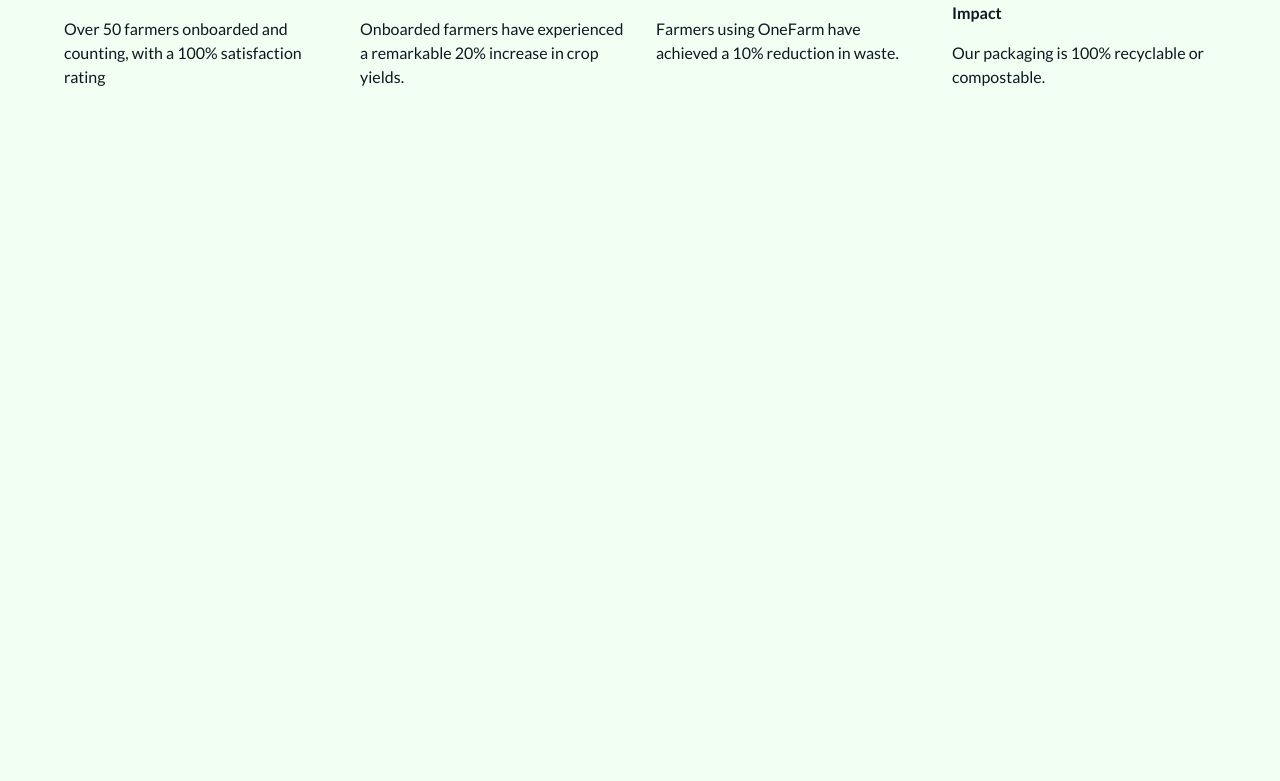
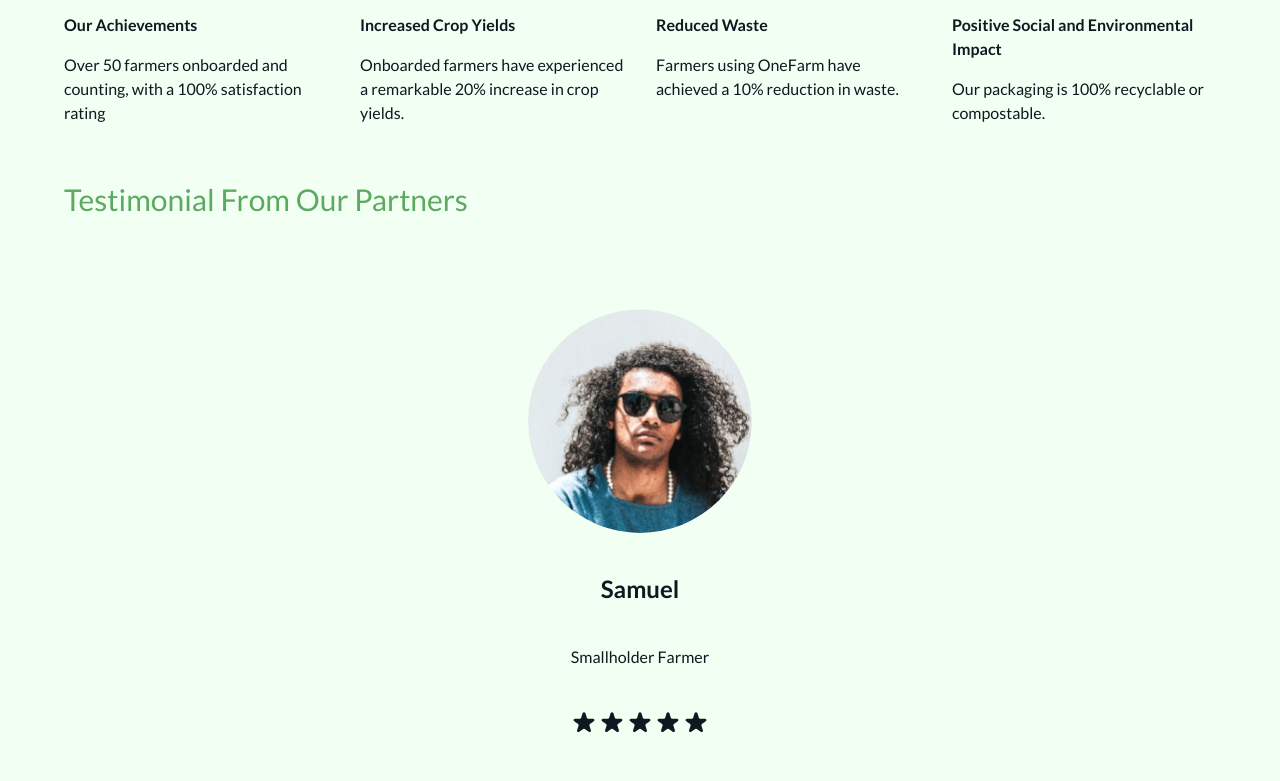
Before and after one commit to OneFarmTech/FE, a React (Vite) app: page / in a window 1280 px wide. Shown: the part 4270-5051 px from the top of the page. Before the commit the page ends 4387 px from the top, so only its background shows below. Built offline with nearby package versions, Linux system fonts and the light colour scheme.

Commit message:
Add fifth card

```diff
--- a/src/assets/styles/index.css
+++ b/src/assets/styles/index.css
@@ -36,7 +36,7 @@
   }
 
   .dot-card {
-    @apply border border-dashed p-3;
+    @apply border border-dashed p-5;
   }
 
   .green-dot-card {
--- a/src/components/CardFour.jsx
+++ b/src/components/CardFour.jsx
@@ -4,7 +4,7 @@ const CardFour = (props) => {
   const { order, img, heading, list } = props;
 
   return (
-    <article className="flex flex-col lg:flex-row gap-4 lg:gap-[8rem]">
+    <article className="flex flex-col lg:flex-row gap-4 justify-around lg:gap-[8rem]">
       <div className={order}>
         <img src={img} alt="" />
       </div>
--- a/src/components/HomeDetails.jsx
+++ b/src/components/HomeDetails.jsx
@@ -14,8 +14,12 @@ import bg7 from "../assets/images/bg7.png";
 import bg8 from "../assets/images/bg8.png";
 import bg9 from "../assets/images/bg9.png";
 import bg10 from "../assets/images/bg10.png";
+import TestimonialCard from "./TestimonialCard";
+import avatar1 from "../assets/images/avatar1.png";
 
-const HomeDetails = () => (
+const HomeDetails = () => {
+
+  return (
     <main className="max-w-[1700px] m-auto">
       <section className="flex flex-col lg:flex-row gap-4 py-10 px-[5%] xl:min-h-[30rem]">
         <div className="bg-backone flex-1 min-h-[20rem] bg-no-repeat bg-cover"></div>
@@ -74,7 +78,7 @@ const HomeDetails = () => (
       <section className="py-7 px-[5%] w-full">
         <h2 className="text-green-30 text-3xl mb-9">Our Track Record</h2>
         <div className="w-full overflow-auto">
-        <div className="flex gap-8 min-w-[1024px] overflow-x-scroll">
+          <div className="flex gap-8 min-w-[1024px]">
             <CardFive heading="Our Achievements" details="Over 50 farmers onboarded and counting, with a 100% satisfaction rating" img={bg7} />
             <CardFive heading="Increased Crop Yields" details="Onboarded farmers have experienced a remarkable 20% increase in crop yields." img={bg8} />
             <CardFive heading="Reduced Waste" details="Farmers using OneFarm have achieved a 10% reduction in waste." img={bg9} />
@@ -82,7 +86,23 @@ const HomeDetails = () => (
           </div>
         </div>
       </section>
+
+      <section className="py-7 px-[5%] w-full">
+        <h2 className="text-green-30 text-3xl mb-9">Testimonial From Our Partners</h2>
+
+        <div>
+          <TestimonialCard img={avatar1} heading="Samuel" desc="Smallholder Farmer" details="Ever since I joined OneFarm, my farming business has transformed. The platform connects me directly with retailers, ensuring fair prices and eliminating middlemen. With their support, my income has soared, and I've gained valuable resources to enhance productivity and reduce risks. OneFarm is the transparent and empowering solution every farmer needs." />
+        </div>
+      </section>
+
+      <section className="py-7 px-[5%] w-full">
+        <h2 className="text-green-30 text-3xl mb-9">You Have Questions? We Have Answers.</h2>
+
+
+      </section>
     </main>
   );
 
+};
+
 export default HomeDetails;
--- /dev/null
+++ b/src/components/TestimonialCard.jsx
@@ -0,0 +1,27 @@
+import { Rating } from "flowbite-react";
+
+const TestimonialCard = (props) => {
+  const { img, heading, desc, details } = props;
+
+  return (
+    <article className="flex flex-col justify-center items-center py-14 gap-10">
+      <div className="rounded-full overflow-hidden w-[224px] h-[224px]">
+        <img src={img} alt="" />
+      </div>
+
+      <h3 className="font-bold text-2xl text-center">{heading}</h3>
+      <p className="text-center">{desc}</p>
+
+      <Rating size="md">
+        <Rating.Star />
+        <Rating.Star />
+        <Rating.Star />
+        <Rating.Star />
+        <Rating.Star />
+      </Rating>
+      <p className="text-center">{details}</p>
+    </article>
+  )
+};
+
+export default TestimonialCard;
--- a/tailwind.config.js
+++ b/tailwind.config.js
@@ -3,8 +3,11 @@ export default {
   content: [
     "./index.html",
     "./src/**/*.{js,ts,jsx,tsx}",
+    'node_modules/flowbite-react/**/*.{js,jsx,ts,tsx}',
   ],
   theme: {
+
+    extend: {
       colors: {
         green: {
           10: '#f2fff3',
@@ -26,7 +29,7 @@ export default {
           30: 'rgba(13, 24, 33, 0.05)'
         }
       },
-    extend: {
+
       fontFamily: {
         lato: ['Lato', 'sans-serif'],
       },
@@ -43,5 +46,5 @@ export default {
       }
     },
   },
-  plugins: [],
+  plugins: [require('flowbite/plugin')],
 }
```
Also changed, not shown: src/assets/images/avatar1.png (added). Lines whose indentation alone changed are shown as unchanged.
